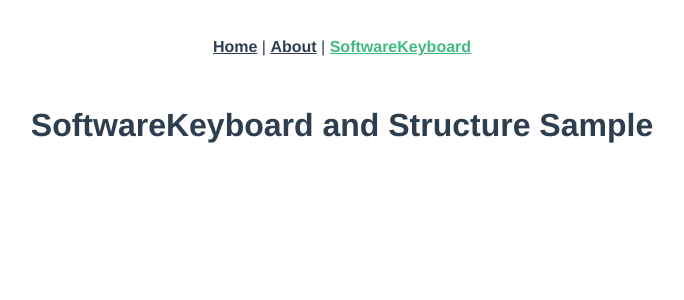
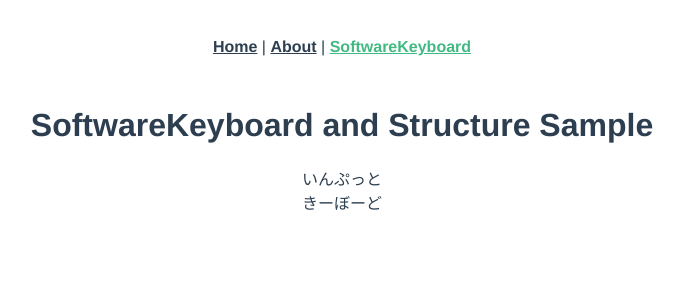
Before and after one commit to kazuhito-m/vue-samples, a Vue app: page /softwarekeyboard in a window 1280 px wide. Shown: the top 300 px of the page, without its empty margins (298-982 px from the left). Built offline with nearby package versions, Linux system fonts and the light colour scheme.

Commit message:
bugfix:インポートが間違っていた部分を修正。

```diff
--- a/src/views/softwarekeyboard/Owner.vue
+++ b/src/views/softwarekeyboard/Owner.vue
@@ -1,17 +1,21 @@
 <template>
   <div class="home">
     <h1>SoftwareKeyboard and Structure Sample</h1>
+    <InputArea/>
+    <Keyboard/>
   </div>
 </template>
 
 <script lang="ts">
 import { Component, Vue } from 'vue-property-decorator';
-import InputArea from '@/views/softwarekeyboard/InputArea.vue'
-import Keyboard from '@/views/softwarekeyboard/Keyboard.vue'
+import InputArea from '@/views/softwarekeyboard/components/InputArea.vue';
+import Keyboard from '@/views/softwarekeyboard/components/Keyboard.vue';
 
 @Component({
-  InputArea,
-  Keyboard,
+  components: {
+    InputArea,
+    Keyboard,
+  },
 })
 export default class Owner extends Vue {}
 </script>
--- a/src/views/softwarekeyboard/components/InputArea.vue
+++ b/src/views/softwarekeyboard/components/InputArea.vue
@@ -1,6 +1,6 @@
 <template>
   <div class="home">
-    i
+    いんぷっと
   </div>
 </template>
 
--- a/src/views/softwarekeyboard/components/Keyboard.vue
+++ b/src/views/softwarekeyboard/components/Keyboard.vue
@@ -1,6 +1,6 @@
 <template>
   <div class="home">
-    k
+    きーぼーど
   </div>
 </template>
 
```
